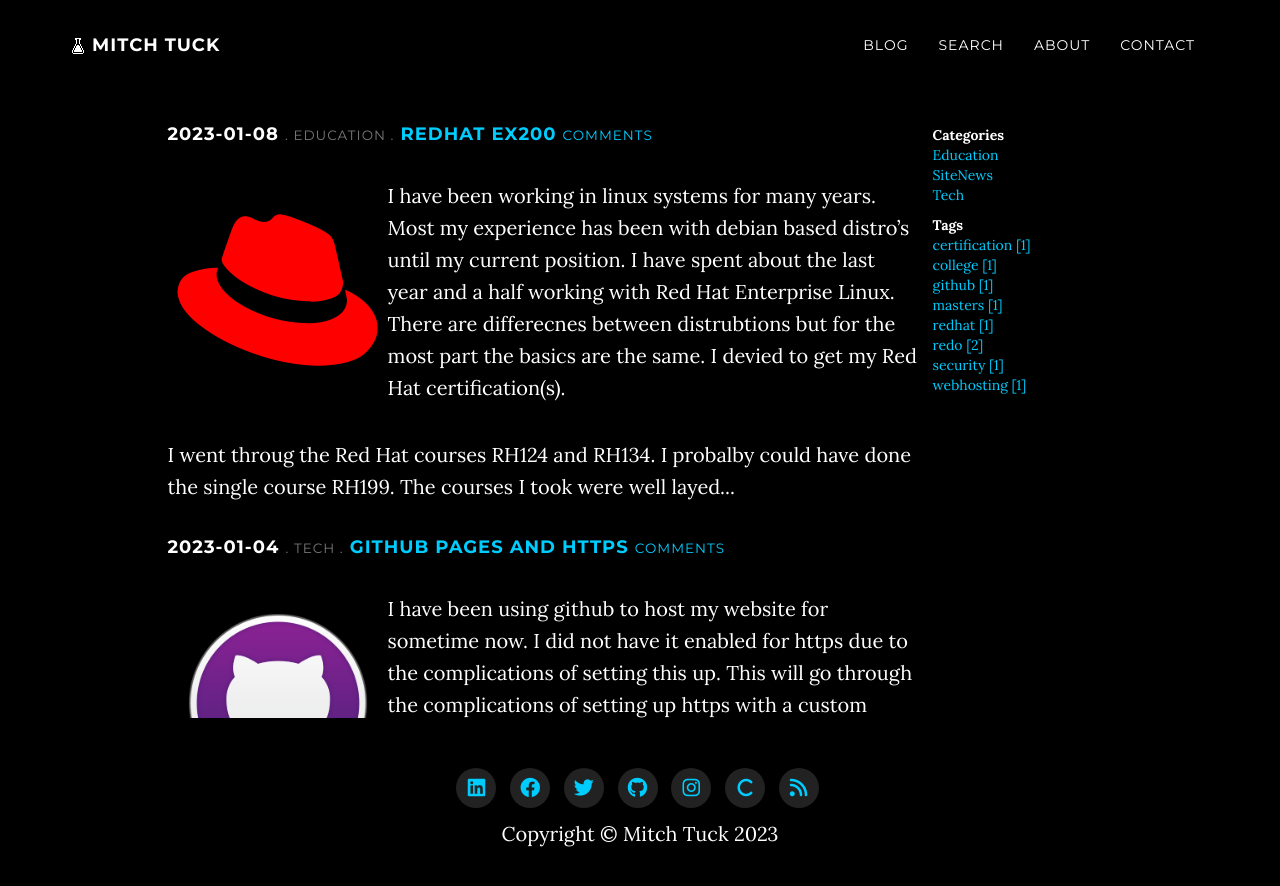
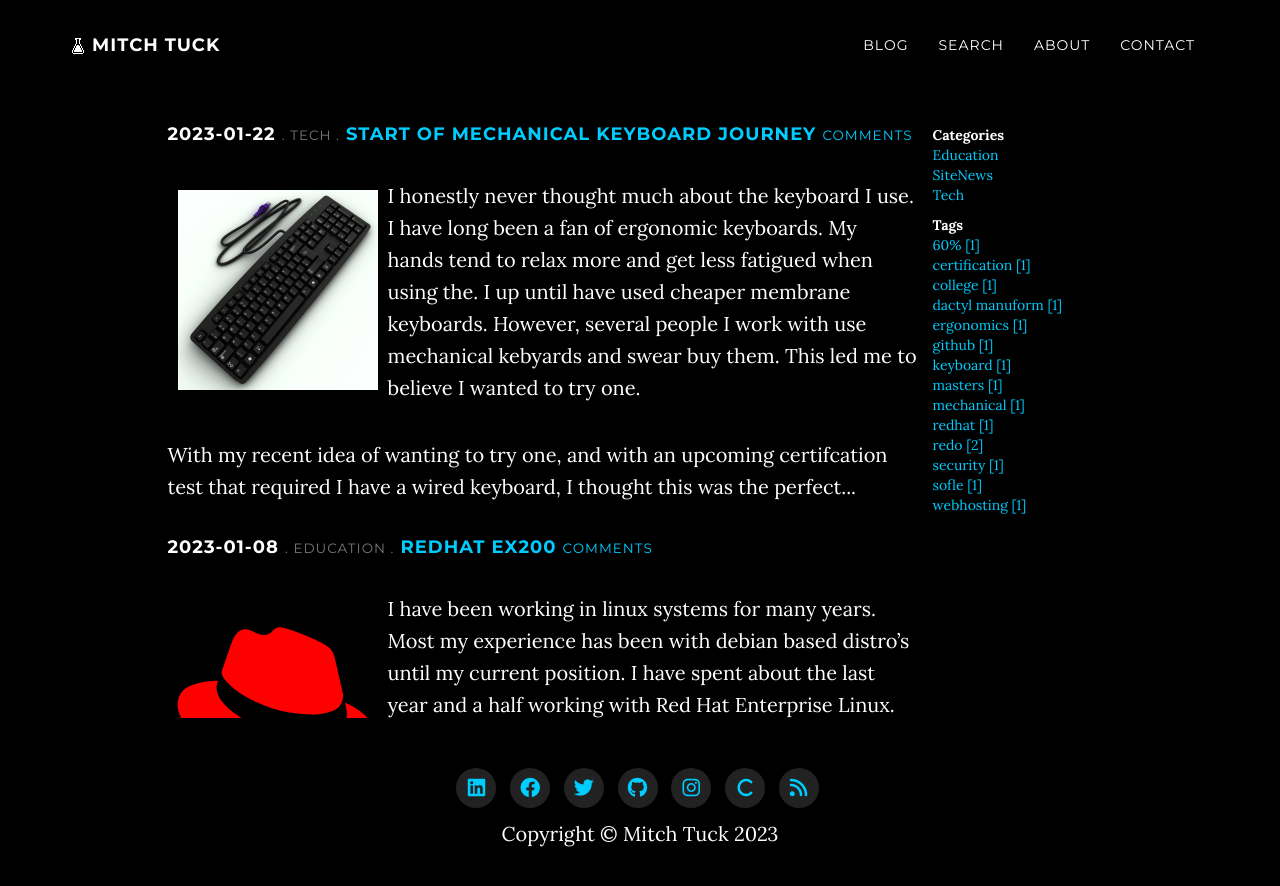
Before and after one commit to matuck/matuck.github.io, a Jekyll site: the page built from index.html, in a window 1280 px wide and 900 px high. Shown: the top 886 px of the window. Built offline with Jekyll 4.4.1, drawn with Linux system fonts in a browser that asks for light colours; nearby versions of some CDN libraries; comment, search, counter and statistics services are not loaded.

Commit message:
add new blog post and update about me.

```diff
--- a/_data/categories.yml
+++ b/_data/categories.yml
@@ -1,4 +1,4 @@
 ---
 - SiteNews
+- Tech
 - Education
-- Tech
--- a/_data/tags.yml
+++ b/_data/tags.yml
@@ -1,9 +1,15 @@
 ---
 redo: 2
-college: 1
-masters: 1
+mechanical: 1
+keyboard: 1
+ergonomics: 1
+60%: 1
+sofle: 1
+dactyl manuform: 1
 github: 1
 webhosting: 1
 security: 1
+college: 1
+masters: 1
 certification: 1
 redhat: 1
--- /dev/null
+++ b/_posts/2023-01-22-Start-of-Mechanical-Keyboard-Journey.md
@@ -0,0 +1,19 @@
+---
+layout: post
+section-type: post
+title: Start of Mechanical Keyboard Journey
+category: Tech
+tags: [ 'mechanical', 'keyboard', "ergonomics", "60%", "sofle", "dactyl manuform" ]
+---
+
+<img class="floatimageleft borderless" src="/img/generickeyboard.jpg"  width="200px" />I honestly never thought much about the keyboard I use.  I have long been a fan of ergonomic keyboards. My hands tend to relax more and get less fatigued when using the.  I up until have used cheaper membrane keyboards. However, several people I work with use mechanical kebyards and swear buy them.  This led me to believe I wanted to try one.
+
+With my recent idea of wanting to try one, and with an upcoming certifcation test that required I have a wired keyboard, I thought this was the perfect time.  I shopped around for a bit and found out how expensive mechanical keyboards could be.  Since I was just starting in this, and I wasnt sure I did not want to spend a ton of money this keyboard.
+
+<img class="floatimageleft borderless" src="/img/dk61se.jpg"  width="200px" />My first mechanial keyboard [DIERYA DK61SE](https://amzn.to/3HnVvve) (paid link).  This is a 60% keyboard.  It is really small on the desk.  If you are use to using your arrow keys alot or having the ability to use a 10-key this is not the keyboard for you.  If you do like a small keyboard, this is a great economical solution. At the time of of this writing (January 22, 2023 01:00pm) it was price at $24.99.  The keyboard has backlighting, but I disable this feature.  My personal taste I do not care for the rainbow backlighting.  The colors are fixed so they cannot be changed.  You can change the effect or patery of the backlighting.  Overall I love the feel of the keys.  My biggest problem with this keyboard is I prefer ergonomic keyboards.  After a short period of typing my hands would get rather tired.  Liking the feel of the keys I decided to continue my keyboard search.
+
+<img class="floatimageleft borderless" src="/img/ErgoTKL1.jpg"  width="200px" />My next and current keyboard is [Cloud Nine ErgoTKL](https://amzn.to/3XQozRe) (paid link). I absolute love this keyboard.  This keyboard is pretty customizable and fells absolutely amazing.  At the time of of this writing (January 22, 2023 01:00pm) it was price at $179.99.  The backlighting on this keyboard is fully customizable.  There are many effects you can also choose from.  For my taste I have it set to a static color.  There are 4 macro buttons that can be programmed with or without the software.  My biggest complaint about this keyboard is currently the software is windows only.  I have worked around this with a Windows virtual machine on both my mac and linux machine.  I can pass the keyboard through and program the keyboard.  The settings are retained even without the software running.  The split keyboard allows me to space my hands out to have the most comfortable typing experience.  If you are using this keyboard for gaming you can unplug the right half and move it out of the way.  The keyboard even without the 10-key section is still rather large.  I forsee this being my keyboard for awhile.
+
+I am not done with my mechanical keyboad journey yet though.  I am interested in a few other mechanical keyboards.  Specifically I am interested in trying a keyboard with a ortholinear or columnar layout.  This is different than the tradtional staggard layout keyboards.  There are few that are ready made on the internet, but I am even more interested in building my own custom keyboard.  The ones that currently catch my eye is the sofle or a manuform dactyl.  I definetly see me building one of these in the future.  So if you are interested in one of these stay tuned you will probably see one or more post on these in the future.
+
+<img class="floatimageleft borderless" src="/img/sofle.jpg" alt="sofle" width="200px" /><img class="borderless" src="/img/dactylmanuform.webp"  alt="dactylmanuform" width="200px" />
--- a/about.html
+++ b/about.html
@@ -10,6 +10,8 @@
 
 Aside from computers and family I have a few other hobbies.  The biggest hobby I have is riding motorcycles.  I am currently riding a 2021 Road Glide Special in snake venom.I love to ride, but riding time is always limited.  Most of my riding times consists of commuting back and forth to work.  I am also an amateur radio operator (ham).  My callsign is AI4ON.  I am not very active.  This is mostly due to the limited time.
 
+As an Amazon Associate I earn from qualifying purchases.
+
 <p class="centertext"><img class="redhatbadge" src="/img/redhatrhcsa.png" /></p>
 <p class="centertext"><img class="microsoftbadge" src="/img/mcse.jpg" /></p>
 <p class="centertext">
--- /dev/null
+++ b/tags/60%.html
@@ -0,0 +1,6 @@
+---
+layout: tag
+section-type: tag
+title: 60%
+---
+## Tag
--- /dev/null
+++ b/tags/dactyl manuform.html
@@ -0,0 +1,6 @@
+---
+layout: tag
+section-type: tag
+title: dactyl manuform
+---
+## Tag
--- /dev/null
+++ b/tags/ergonomics.html
@@ -0,0 +1,6 @@
+---
+layout: tag
+section-type: tag
+title: ergonomics
+---
+## Tag
--- /dev/null
+++ b/tags/keyboard.html
@@ -0,0 +1,6 @@
+---
+layout: tag
+section-type: tag
+title: keyboard
+---
+## Tag
--- /dev/null
+++ b/tags/mechanical.html
@@ -0,0 +1,6 @@
+---
+layout: tag
+section-type: tag
+title: mechanical
+---
+## Tag
--- /dev/null
+++ b/tags/sofle.html
@@ -0,0 +1,6 @@
+---
+layout: tag
+section-type: tag
+title: sofle
+---
+## Tag
```
Also changed, not shown: _drafts/Start-of-Mechanical-Keyboard-Journey.md (deleted, +0 -7 lines), img/ErgoTKL1.jpg (added), img/dactylmanuform.webp (added), img/dk61se.jpg (added), img/generickeyboard.jpg (added), img/sofle.jpg (added).
